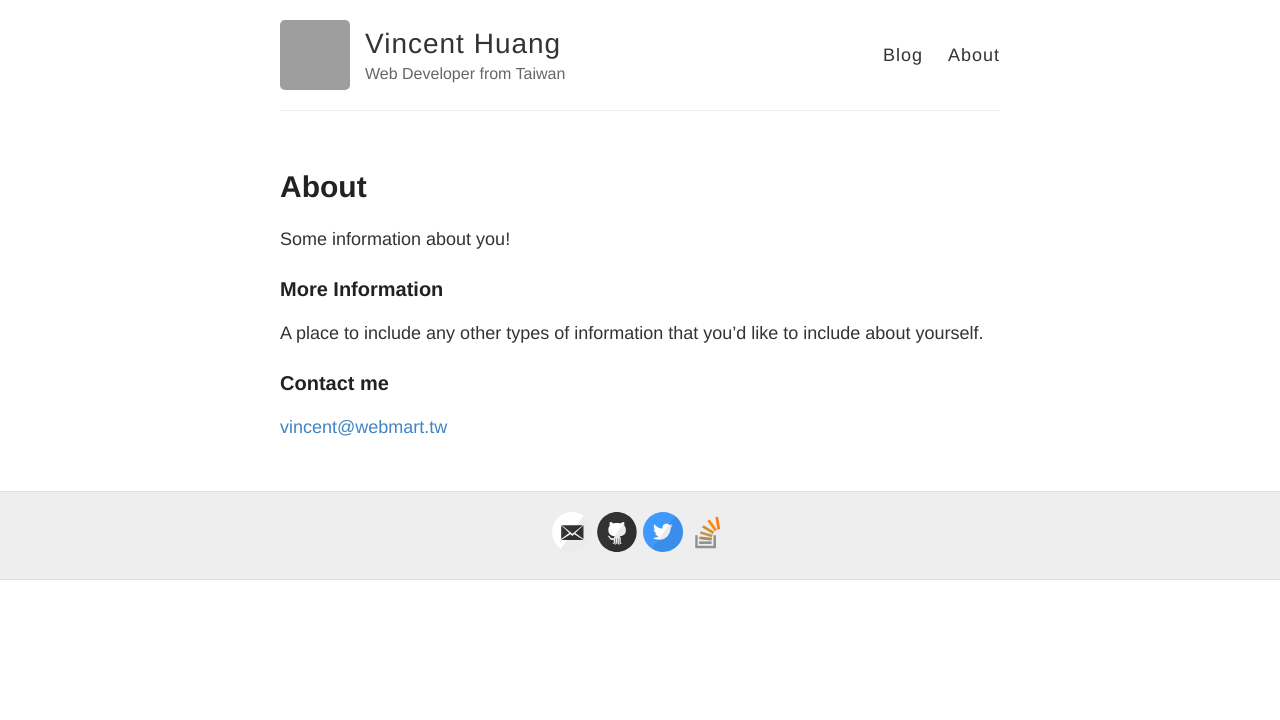
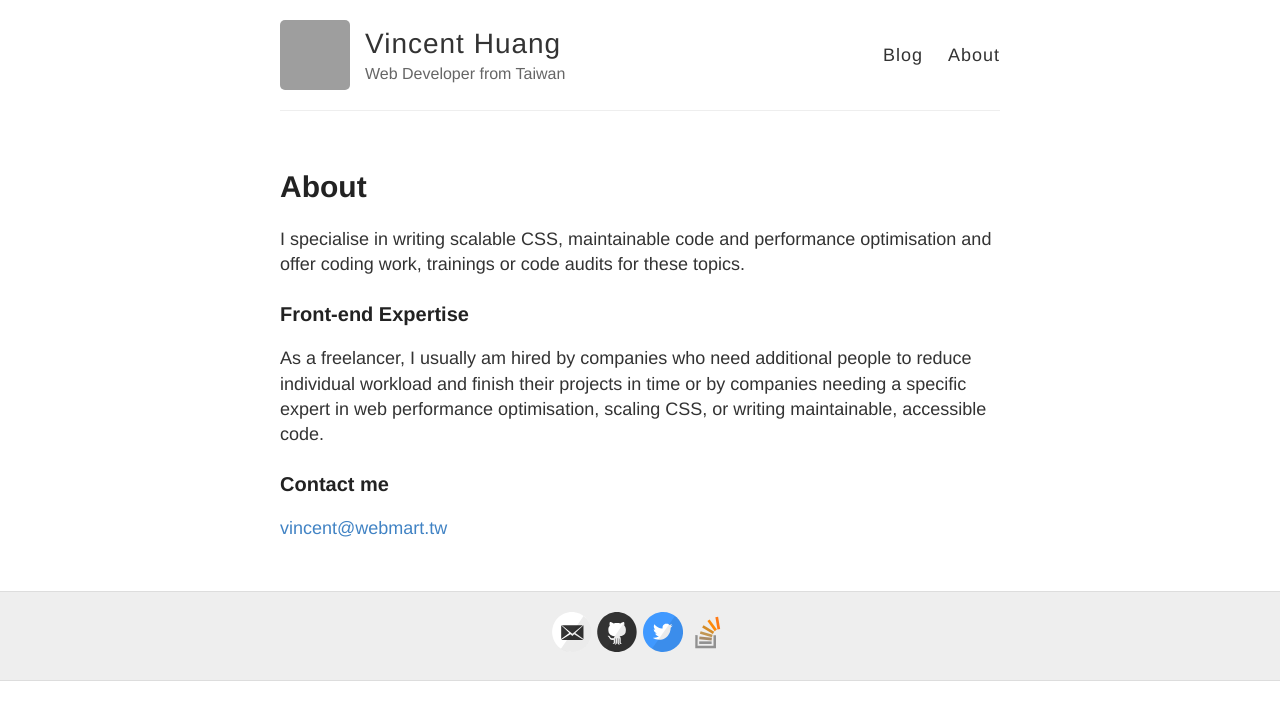
Before and after one commit to vincent531/vincent531.github.io, a Jekyll site: the page built from about.md, in a window 1280 px wide. Shown: the top 720 px of the page. Built offline with Jekyll 4.4.1, drawn with Linux system fonts in a browser that asks for light colours; Markdown is read by kramdown in place of the engine named in the settings; grey boxes are pictures that could not be loaded.

Commit message:
Update about.md

```diff
--- a/about.md
+++ b/about.md
@@ -4,11 +4,11 @@ title: About
 permalink: /about/
 ---
 
-Some information about you!
+I specialise in writing scalable CSS, maintainable code and performance optimisation and offer coding work, trainings or code audits for these topics.
 
-### More Information
+### Front-end Expertise
 
-A place to include any other types of information that you'd like to include about yourself.
+As a freelancer, I usually am hired by companies who need additional people to reduce individual workload and finish their projects in time or by companies needing a specific expert in web performance optimisation, scaling CSS, or writing maintainable, accessible code.
 
 ### Contact me
 
```
